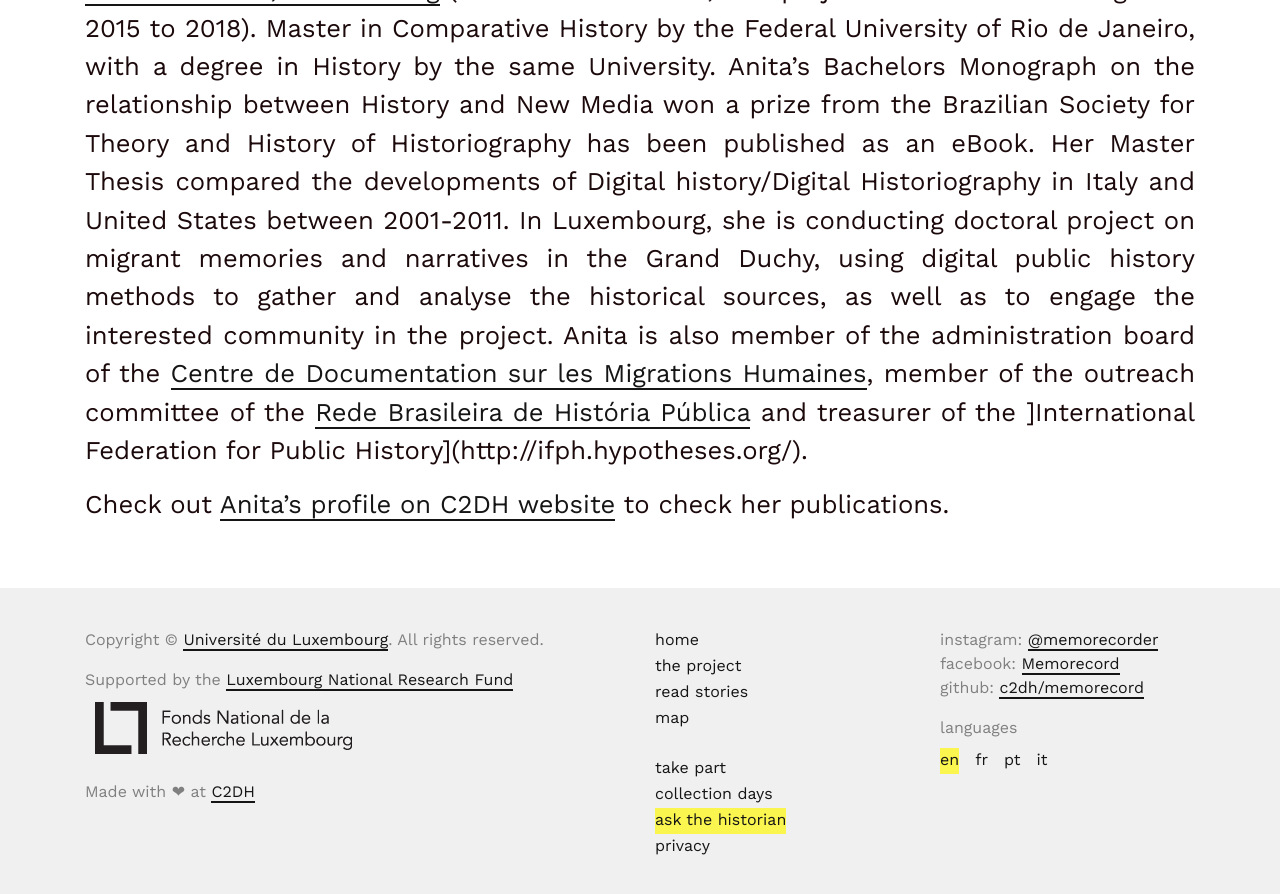
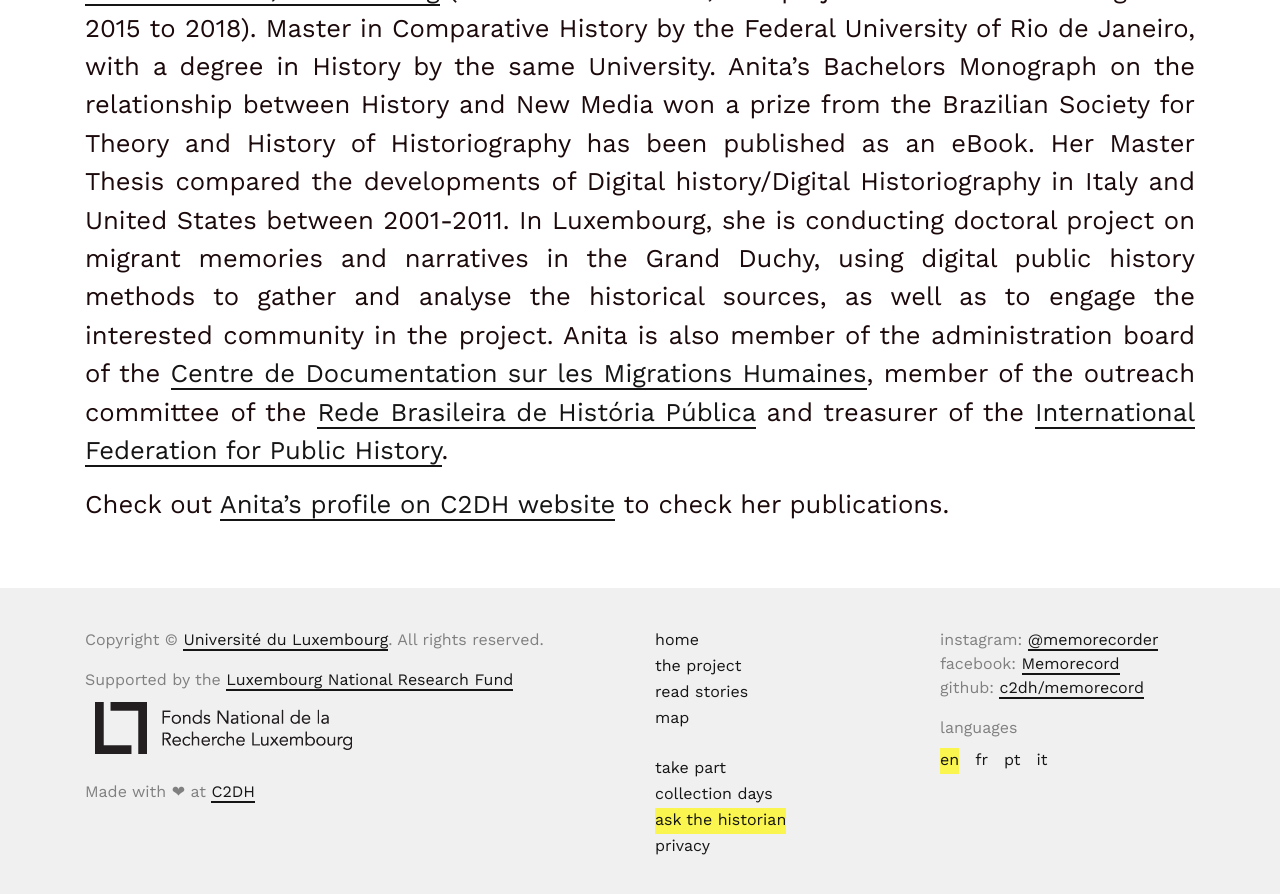
Before and after one commit to C2DH/memorecord, a Jekyll site: the page built from pages/ask-the-historian.md, in a window 1280 px wide and 900 px high, scrolled down 672 px. Shown: the top 894 px of the window. Built offline with Jekyll 4.4.1, drawn with Linux system fonts in a browser that asks for light colours.

Commit message:
Update ask-the-historian.md

```diff
--- a/pages/ask-the-historian.md
+++ b/pages/ask-the-historian.md
@@ -12,6 +12,6 @@ If you need more explanations about Memorecord ask the project curator: [**Anita
 
 ## who is anita
 
-Anita is a PhD Candidate in Digital and Public History at the [Center for Contemporary and Digital History](https://www.c2dh.uni.lu/) ([University of Luxembourg](https://www.uni.lu/)), with a project supported by the [National Research Fund, Luxembourg](https://www.fnr.lu) (AFR-FNR PhD Grant, PhD project retained for funding from 2015 to 2018). Master in Comparative History by the Federal University of Rio de Janeiro, with a degree in History by the same University. Anita’s Bachelors Monograph on the relationship between History and New Media won a prize from the Brazilian Society for Theory and History of Historiography has been published as an eBook. Her Master Thesis compared the developments of Digital history/Digital Historiography in Italy and United States between 2001-2011. In Luxembourg, she is conducting doctoral project on migrant memories and narratives in the Grand Duchy, using digital public history methods to gather and analyse the historical sources, as well as to engage the interested community in the project. Anita is also member of the administration board of the [Centre de Documentation sur les Migrations Humaines]((https://www.fnr.lu)), member of the outreach committee of the [Rede Brasileira de História Pública](http://historiapublica.com.br/) and treasurer of the ]International Federation for Public History](http://ifph.hypotheses.org/).
+Anita is a PhD Candidate in Digital and Public History at the [Center for Contemporary and Digital History](https://www.c2dh.uni.lu/) ([University of Luxembourg](https://www.uni.lu/)), with a project supported by the [National Research Fund, Luxembourg](https://www.fnr.lu) (AFR-FNR PhD Grant, PhD project retained for funding from 2015 to 2018). Master in Comparative History by the Federal University of Rio de Janeiro, with a degree in History by the same University. Anita’s Bachelors Monograph on the relationship between History and New Media won a prize from the Brazilian Society for Theory and History of Historiography has been published as an eBook. Her Master Thesis compared the developments of Digital history/Digital Historiography in Italy and United States between 2001-2011. In Luxembourg, she is conducting doctoral project on migrant memories and narratives in the Grand Duchy, using digital public history methods to gather and analyse the historical sources, as well as to engage the interested community in the project. Anita is also member of the administration board of the [Centre de Documentation sur les Migrations Humaines]((https://www.fnr.lu)), member of the outreach committee of the [Rede Brasileira de História Pública](http://historiapublica.com.br/) and treasurer of the [International Federation for Public History](http://ifph.hypotheses.org/).
 
 Check out [Anita’s profile on C2DH website](https://www.c2dh.uni.lu/people/anita-lucchesi) to check her publications.
```
